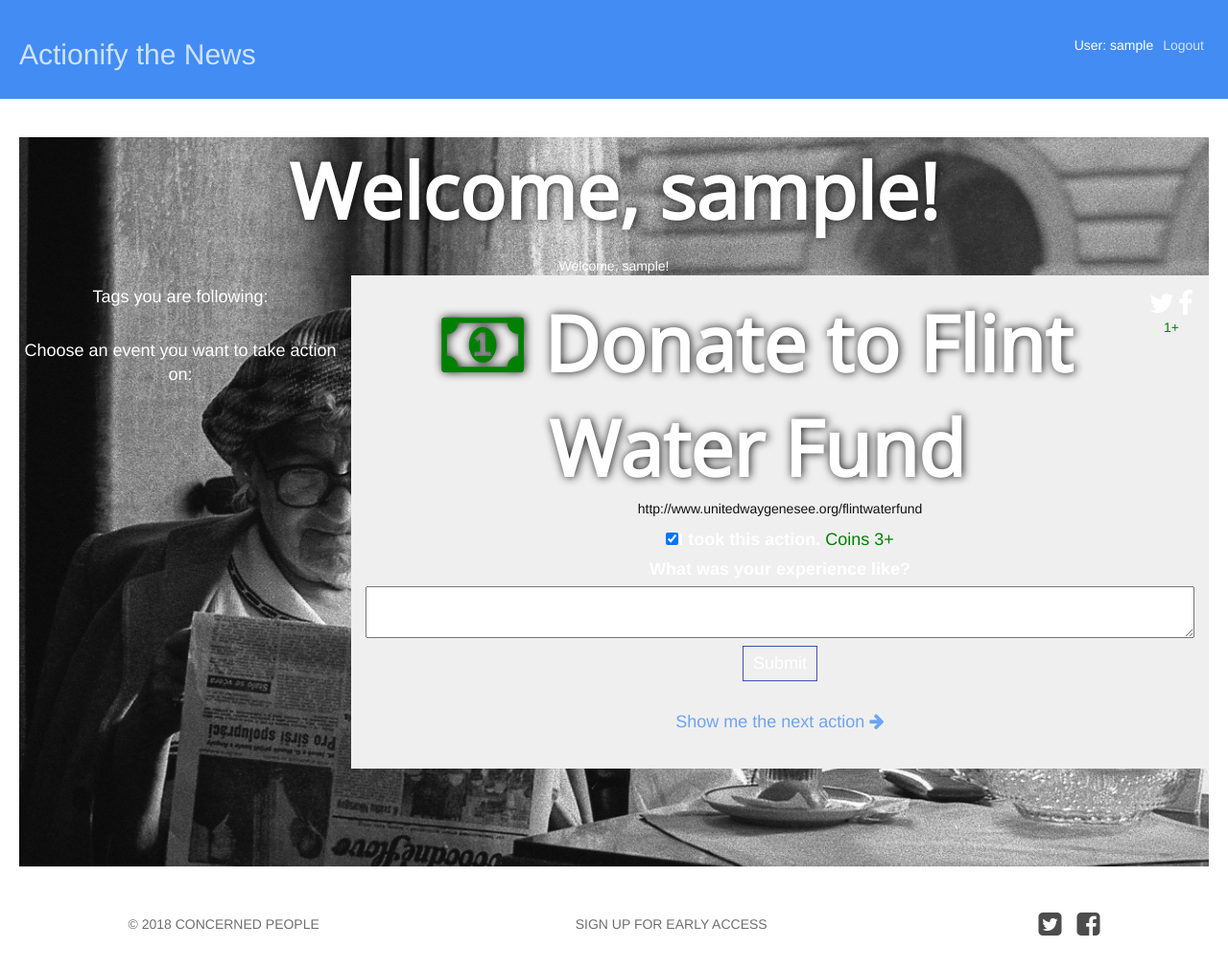
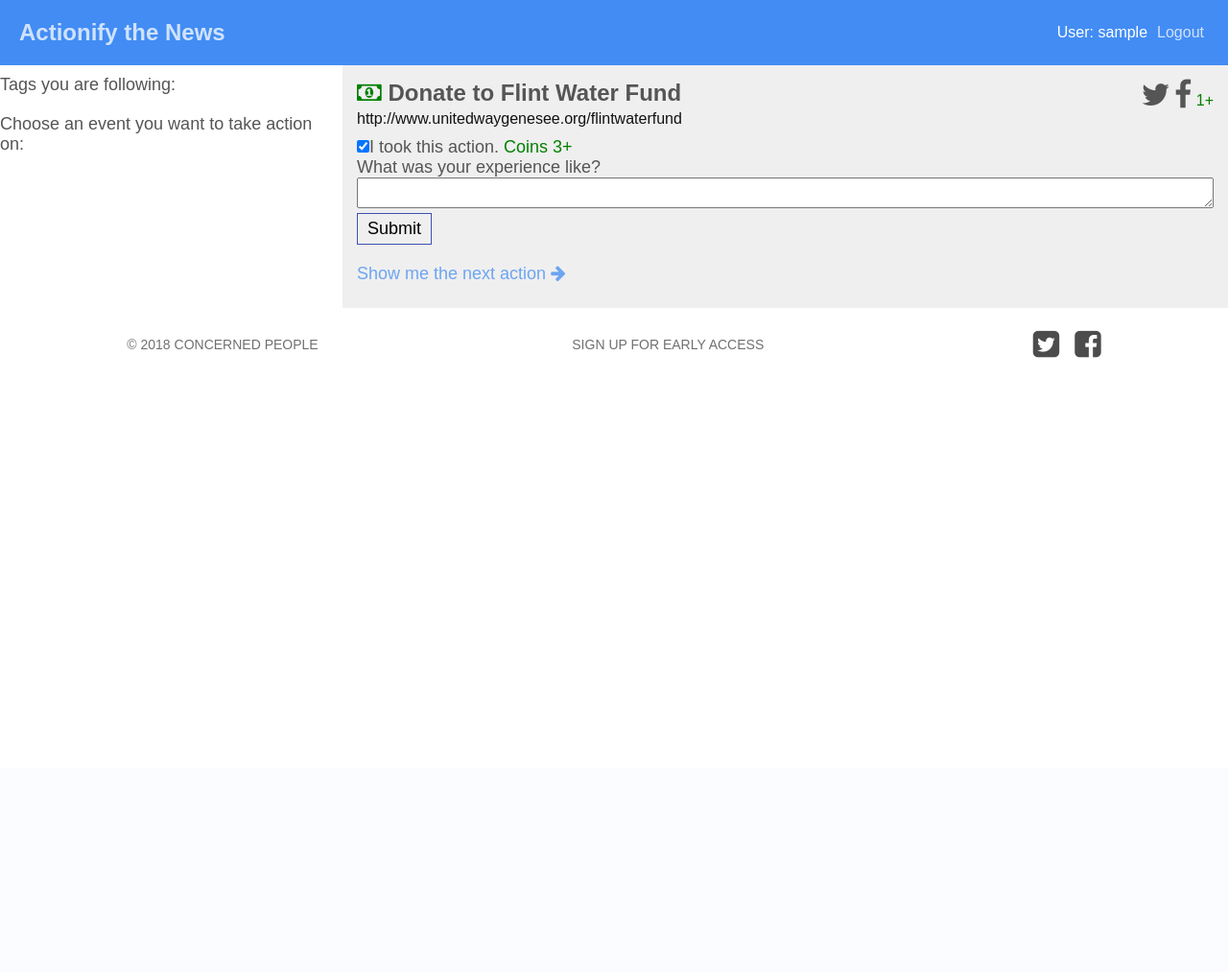
Before and after one commit to lpatmo/actionifythenews, a Django app: page / in a window 1280 px wide. Shown: the whole page at 96% size. After the commit the page ends 373 px from the top, so only its background shows below. Run offline with Django 3.2, Linux system fonts and the light colour scheme; the visitor is signed in with stand-in values (Sample User, id 1); data that the repository does not hold is empty; some libraries are stand-ins or nearby versions.

Commit message:
css fixes

```diff
--- a/news/static/styles.css
+++ b/news/static/styles.css
@@ -256,9 +256,6 @@ footer a {
 }
 
 /*Content Body*/
-.content {
-	padding: 20px;
-}
 div.content li.tag a {
 	background: #888;
 	padding: 2px 4px;
--- a/templates/base.html
+++ b/templates/base.html
@@ -6,7 +6,6 @@
   <title>Actionify the News</title>
   <link href="https://fonts.googleapis.com/css?family=Open+Sans" rel="stylesheet">
   <link rel="stylesheet" href="https://maxcdn.bootstrapcdn.com/font-awesome/4.7.0/css/font-awesome.min.css">
-<link rel="stylesheet" href="https://maxcdn.bootstrapcdn.com/bootstrap/3.3.7/css/bootstrap.min.css" integrity="sha384-BVYiiSIFeK1dGmJRAkycuHAHRg32OmUcww7on3RYdg4Va+PmSTsz/K68vbdEjh4u" crossorigin="anonymous">
   {% load static %}
   <link rel="stylesheet" href="{% static '/styles.css' %}">
 </head>
@@ -25,12 +24,10 @@
      </ul>
   </header>
 <div class="content">
-  <section class="hero">
-    <div class="background-image"></div>
+
 <h1>{% block title %}{% endblock %}</h1>
 {% block content %}
 {% endblock %}
-</section></div>
   <footer>
     <p>&copy 2018 concerned people</a></p>
     <p>Sign up for early access</p>
--- a/templates/home.html
+++ b/templates/home.html
@@ -3,7 +3,6 @@
 {% block content %}
 
 {% if user.is_authenticated %}
-{% block title %}Welcome,  {{ user.get_username }}!{% endblock %}
   <div id="wrapper">
 
     <section id="events">
@@ -48,9 +47,11 @@
  </div>
 
 {% else %}
+<section class="hero">
+  <div class="background-image">
 
-
-
+  </div>
+</section>
 
 {% endif %}
 
--- a/templates/signup.html
+++ b/templates/signup.html
@@ -4,7 +4,6 @@
 {% block title %}Sign Up{% endblock %}
 
 {% block content %}
-<h2>Sign up</h2>
 <form method="post">
   {% csrf_token %}
   {{ form.as_p }}
```
Also changed, not shown: db.sqlite3 (added).
